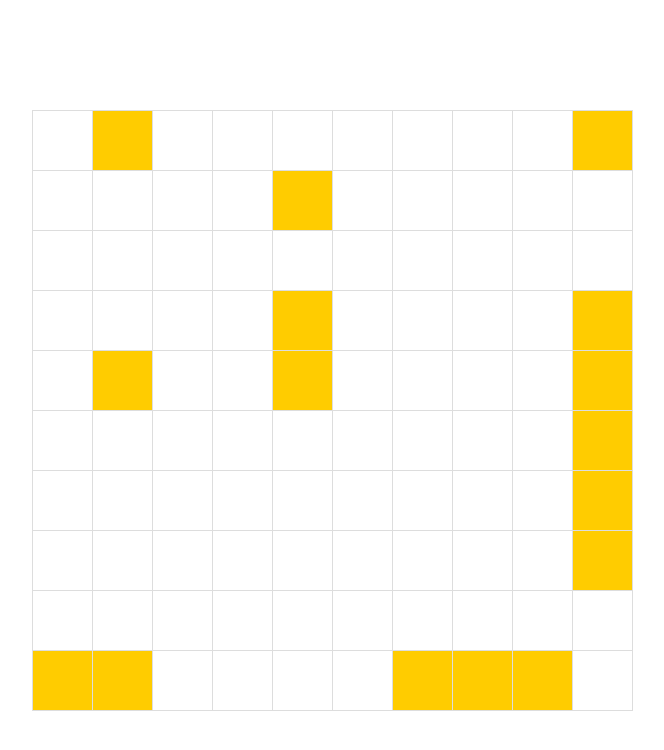
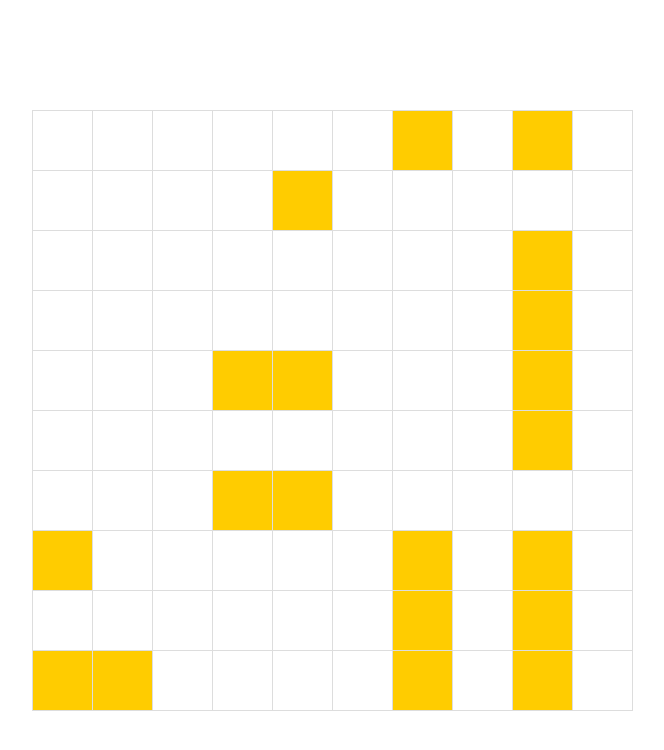
Before and after one commit to pcf93/logicatablero, a Vue app: page / in a window 1280 px wide. Shown: the top 750 px of the page, without its empty margins (7-671 px from the left). Built offline with nearby package versions, Linux system fonts and the light colour scheme.

Commit message:
Se pintan los barcos según las condiciones

```diff
--- a/index.html
+++ b/index.html
@@ -5,13 +5,6 @@
     <link rel="icon" href="/favicon.ico">
     <meta name="viewport" content="width=device-width, initial-scale=1.0">
     <title>Vite App</title>
-    <script src='https://www.google.com/recaptcha/api.js?onload=CaptchaCallback&render=explicit'></script>
-
-<script defer>
-        var CaptchaCallback = function(){
-            grecaptcha.render('htmlElementId', {'sitekey' : '6LdPOw8pAAAAAPBVneemKMzh_WrzdmuphdYQvvWZ'});
-        };
-</script>
   </head>
   <body>
     <div id="app"></div>
--- a/src/components/TableroRandom.vue
+++ b/src/components/TableroRandom.vue
@@ -31,7 +31,7 @@
 
     const arrayIndex = ref<IndexInfo[]>([])
 
-    const generarCuadros = (cantidad: number): {rowIndex: number, colIndex: number, direction: string, size: number}[] => {
+    const generarCuadros = (cantidad: number): void => {
     const cuadros: {rowIndex: number, colIndex: number, direction: string, size: number}[] = [];
     while (cuadros.length < cantidad) {
         var rowIndex = Math.floor(Math.random() * 10);
@@ -39,17 +39,18 @@
         const direction = Math.random() < 0.5 ? "right" : "down";
         const size = 1
 
+        console.log(arrayIndex.value)
+
         if (verificaIndices(rowIndex, colIndex, arrayIndex.value)){
             cuadros.push({rowIndex, colIndex, direction, size})
             arrayIndex.value.push({rowIndex, colIndex, direction, size})
         }
     }
-    return cuadros;
 }
 
     console.log(arrayIndex.value)
 
-    const generarFiguras2 = (cantidad: number): {rowIndex: number, colIndex: number, direction: string, size: number}[] => {
+    const generarFiguras2 = (cantidad: number): void => {
     const figuras: {rowIndex: number, colIndex: number, direction: string, size: number}[] = [];
     while (figuras.length < cantidad) {
         var rowIndex = Math.floor(Math.random() * 10);
@@ -61,35 +62,45 @@
         if (direction == "right"){
             rowIndex = Math.floor(Math.random() * 10);
             colIndex = Math.floor(Math.random() * 9);
-            var verificaLado: boolean = verificaIndices(rowIndex, colIndex+1, arrayIndex.value)
+            console.log(rowIndex, colIndex)
+            var verificaLado: boolean =
+            verificaIndices(rowIndex, colIndex, arrayIndex.value) &&
+            verificaIndices(rowIndex, colIndex+1, arrayIndex.value)
         } else {
             rowIndex = Math.floor(Math.random() * 9);
             colIndex = Math.floor(Math.random() * 10);
-            var verificaLado: boolean = verificaIndices(rowIndex +1, colIndex, arrayIndex.value)
+            console.log(rowIndex, colIndex)
+            var verificaLado: boolean =
+            verificaIndices(rowIndex, colIndex, arrayIndex.value) &&
+            verificaIndices(rowIndex +1, colIndex, arrayIndex.value)
         }
 
-        if (verificaIndices(rowIndex, colIndex, arrayIndex.value) || verificaLado){
+        console.log(verificaLado)
 
+        if (verificaLado){
+
+
+            figuras.push({rowIndex, colIndex, direction, size})
             arrayIndex.value.push({rowIndex, colIndex, direction, size})
-            figuras.push({rowIndex, colIndex, direction, size})
 
             if (direction === "right"){
                 colIndex++;
+
                 arrayIndex.value.push({rowIndex, colIndex, direction, size})
             } else {
                 rowIndex++;
+
                 arrayIndex.value.push({rowIndex, colIndex, direction, size})
             }
 
     }}
-    return figuras;
 }
 
-const generarFiguras3 = (cantidad: number): {rowIndex: number, colIndex: number, direction: string, size: number}[] => {
+const generarFiguras3 = (cantidad: number): void => {
     const figuras: {rowIndex: number, colIndex: number, direction: string, size: number}[] = [];
     while (figuras.length < cantidad) {
-        var rowIndex = Math.floor(Math.random() * 10);
-        var colIndex = Math.floor(Math.random() * 10);
+        var rowIndex;
+        var colIndex;
 
         const direction = Math.random() < 0.5 ? "right" : "down";
         const size = 3;
@@ -97,25 +108,27 @@ const generarFiguras3 = (cantidad: number): {rowIndex: number, colIndex: number,
         if (direction == "right"){
             rowIndex = Math.floor(Math.random() * 10);
             colIndex = Math.floor(Math.random() * 8);
-
-            const celda1 = verificaIndices(rowIndex, colIndex+1, arrayIndex.value)
-            const celda2 = verificaIndices(rowIndex, colIndex+2, arrayIndex.value)
-
+            console.log(rowIndex, colIndex)
             var verificaLado: boolean =
-            celda1 && celda2
+            verificaIndices(rowIndex, colIndex, arrayIndex.value) &&
+            verificaIndices(rowIndex, colIndex+1, arrayIndex.value) &&
+            verificaIndices(rowIndex, colIndex+2, arrayIndex.value)
         } else {
             rowIndex = Math.floor(Math.random() * 8);
             colIndex = Math.floor(Math.random() * 10);
-
+            console.log(rowIndex, colIndex)
             var verificaLado: boolean =
+            verificaIndices(rowIndex, colIndex, arrayIndex.value) &&
             verificaIndices(rowIndex+1, colIndex, arrayIndex.value) &&
             verificaIndices(rowIndex+2, colIndex, arrayIndex.value)
         }
 
-        if (verificaIndices(rowIndex, colIndex, arrayIndex.value) || verificaLado){
+        console.log(verificaLado)
 
+        if (verificaLado){
+
+            figuras.push({rowIndex, colIndex, direction, size})
             arrayIndex.value.push({rowIndex, colIndex, direction, size})
-            figuras.push({rowIndex, colIndex, direction, size})
 
             if (direction === "right"){
                 colIndex++;
@@ -130,14 +143,14 @@ const generarFiguras3 = (cantidad: number): {rowIndex: number, colIndex: number,
             }
 
     }}
-    return figuras;
 }
 
-const generarFiguras4 = (cantidad: number): {rowIndex: number, colIndex: number, direction: string, size: number}[] => {
+const generarFiguras4 = (cantidad: number): void => {
     const figuras: {rowIndex: number, colIndex: number, direction: string, size: number}[] = [];
+
     while (figuras.length < cantidad) {
-        var rowIndex = Math.floor(Math.random() * 10);
-        var colIndex = Math.floor(Math.random() * 10);
+        var rowIndex;
+        var colIndex;
 
         const direction = Math.random() < 0.5 ? "right" : "down";
         const size = 4;
@@ -146,6 +159,7 @@ const generarFiguras4 = (cantidad: number): {rowIndex: number, colIndex: number,
             rowIndex = Math.floor(Math.random() * 10);
             colIndex = Math.floor(Math.random() * 7);
             var verificaLado: boolean =
+            verificaIndices(rowIndex, colIndex, arrayIndex.value) &&
             verificaIndices(rowIndex, colIndex+1, arrayIndex.value) &&
             verificaIndices(rowIndex, colIndex+2, arrayIndex.value) &&
             verificaIndices(rowIndex, colIndex+3, arrayIndex.value)
@@ -153,15 +167,18 @@ const generarFiguras4 = (cantidad: number): {rowIndex: number, colIndex: number,
             rowIndex = Math.floor(Math.random() * 7);
             colIndex = Math.floor(Math.random() * 10);
             var verificaLado: boolean =
+            verificaIndices(rowIndex, colIndex, arrayIndex.value)
             verificaIndices(rowIndex+1, colIndex, arrayIndex.value) &&
             verificaIndices(rowIndex+2, colIndex, arrayIndex.value) &&
             verificaIndices(rowIndex+3, colIndex, arrayIndex.value)
         }
 
-        if (verificaIndices(rowIndex, colIndex, arrayIndex.value) || verificaLado){
+        console.log(verificaLado)
 
+        if (verificaLado){
+
+            figuras.push({rowIndex, colIndex, direction, size})
             arrayIndex.value.push({rowIndex, colIndex, direction, size})
-            figuras.push({rowIndex, colIndex, direction, size})
 
             if (direction === "right"){
                 colIndex++;
@@ -175,12 +192,10 @@ const generarFiguras4 = (cantidad: number): {rowIndex: number, colIndex: number,
                 arrayIndex.value.push({rowIndex, colIndex, direction, size})
                 rowIndex++;
                 arrayIndex.value.push({rowIndex, colIndex, direction, size})
-                colIndex++;
+                rowIndex++;
                 arrayIndex.value.push({rowIndex, colIndex, direction, size})
             }
-
-    }}
-    return figuras;
+        }}
 }
 
 const verificaIndices = (rowIndexTest: number, colIndexTest: number, arrayIndex: IndexInfo[] ): boolean => {
@@ -188,57 +203,37 @@ const verificaIndices = (rowIndexTest: number, colIndexTest: number, arrayIndex:
         var esValido: boolean = true
 
         for (const index of arrayIndex){
-            if ( (index.colIndex === colIndexTest && index.rowIndex === rowIndexTest) ||
-                 (index.colIndex === colIndexTest + 1 || index.colIndex === colIndexTest - 1 && index.rowIndex === rowIndexTest) ||
-                 ((index.colIndex === colIndexTest + 1 || index.colIndex === colIndexTest - 1) && (index.rowIndex === rowIndexTest + 1 || index.rowIndex === rowIndexTest - 1)) ||
-                 (index.colIndex === colIndexTest && (index.rowIndex === rowIndexTest + 1 || index.rowIndex === rowIndexTest - 1)) ){
-                    esValido = false
-                    break;
-                 }
+            if (
+    (index.colIndex === colIndexTest && index.rowIndex === rowIndexTest) ||
+    ((index.colIndex === colIndexTest + 1 || index.colIndex === colIndexTest - 1) && index.rowIndex === rowIndexTest) ||
+    (index.colIndex === colIndexTest && (index.rowIndex === rowIndexTest + 1 || index.rowIndex === rowIndexTest - 1)) ||
+    ((index.colIndex === colIndexTest + 1 || index.colIndex === colIndexTest - 1) && (index.rowIndex === rowIndexTest + 1 || index.rowIndex === rowIndexTest - 1))
+) {
+    esValido = false;
+    break;
+}
         }
-        console.log(esValido)
+
         return esValido
 
     }
 
-const asignarClaseOcupado = () => {
 
-    const figuras4 = generarFiguras4(1);
-    const figuras3 = generarFiguras3(2)
-    const figuras = generarFiguras2(3);
-    const cuadros = generarCuadros(4);
 
-    const elementos = figuras3.concat(figuras.concat(cuadros));
+    const asignarClaseOcupado = () => {
 
-    elementos.forEach(elemento => {
+    generarFiguras4(1);
+    generarFiguras3(2);
+    generarFiguras2(3);
+    generarCuadros(4);
+
+    console.log(arrayIndex.value)
+
+    arrayIndex.value.forEach(elemento => {
         const {rowIndex, colIndex, direction, size} = elemento;
-        if (direction){
+
             tabla.value[rowIndex][colIndex] = "ocupado";
-            if (direction === "right" && size === 2){
-                tabla.value[rowIndex][colIndex + 1] = "ocupado";
-            }
-            if (direction === "down" && size === 2) {
-                tabla.value[rowIndex + 1][colIndex] = "ocupado";
-            }
-            if (direction === "right" && size === 3){
-                tabla.value[rowIndex][colIndex + 1] = "ocupado";
-                tabla.value[rowIndex][colIndex + 2] = "ocupado";
-            }
-            if (direction === "down" && size === 3) {
-                tabla.value[rowIndex + 1][colIndex] = "ocupado";
-                tabla.value[rowIndex + 2][colIndex] = "ocupado";
-            }
-            if (direction === "right" && size === 4){
-                tabla.value[rowIndex][colIndex + 1] = "ocupado";
-                tabla.value[rowIndex][colIndex + 2] = "ocupado";
-                tabla.value[rowIndex][colIndex + 3] = "ocupado";
-            }
-            if (direction === "down" && size === 4) {
-                tabla.value[rowIndex + 1][colIndex] = "ocupado";
-                tabla.value[rowIndex + 2][colIndex] = "ocupado";
-                tabla.value[rowIndex + 3][colIndex] = "ocupado";
-            }
-        }
+
     })
 }
 
```
